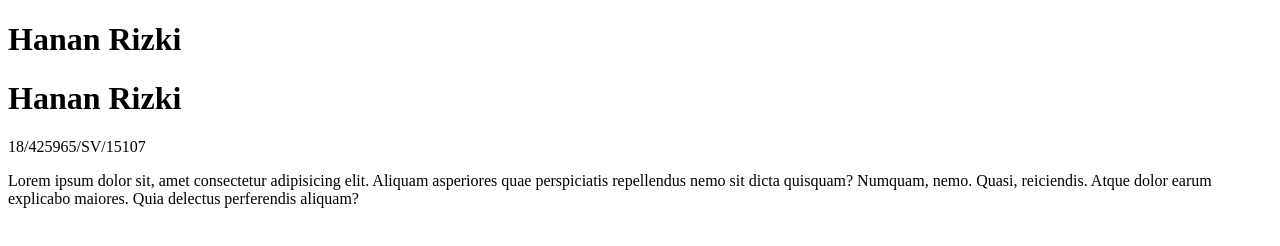
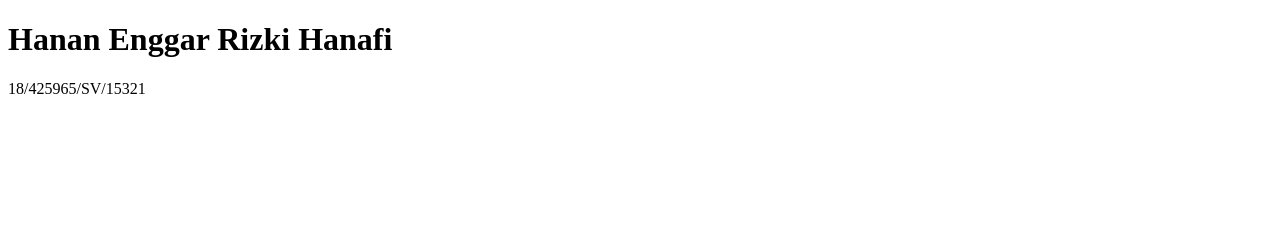
Before and after one commit to hananhanafi/scm-as, a plain HTML site: page index.html in a window 1280 px wide. Drawn offline with Linux system fonts and the light colour scheme.

Commit message:
Commit Branch Baru

```diff
--- a/index.html
+++ b/index.html
@@ -7,9 +7,8 @@
     <title>Praktikan Administrasi Sistem</title>
 </head>
 <body>
-    <h1>Hanan  Rizki</h1>
-    <h1>Hanan  Rizki</h1>
-    <p>18/425965/SV/15107</p>
-    <p>Lorem ipsum dolor sit, amet consectetur adipisicing elit. Aliquam asperiores quae perspiciatis repellendus nemo sit dicta quisquam? Numquam, nemo. Quasi, reiciendis. Atque dolor earum explicabo maiores. Quia delectus perferendis aliquam?</p>
+    <h1>Hanan Enggar Rizki Hanafi</h1>
+    <p>18/425965/SV/15321</p>
+
 </body>
 </html>
```
